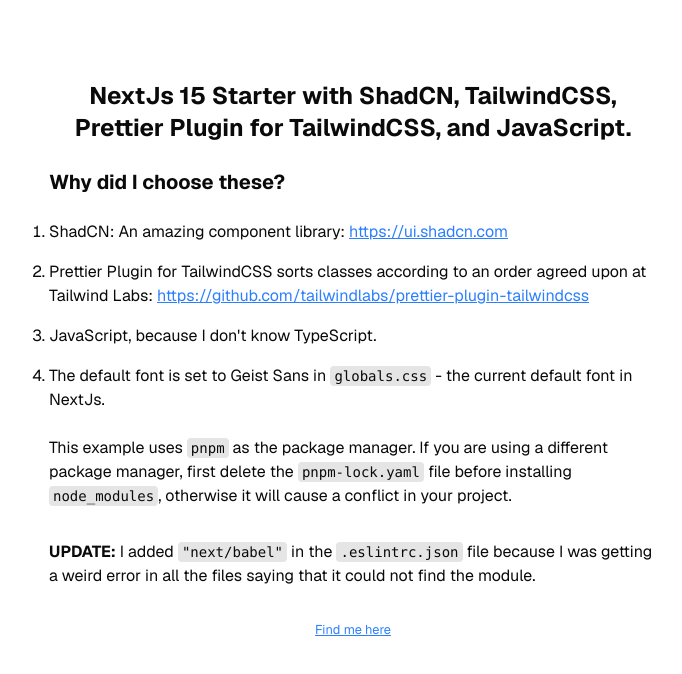
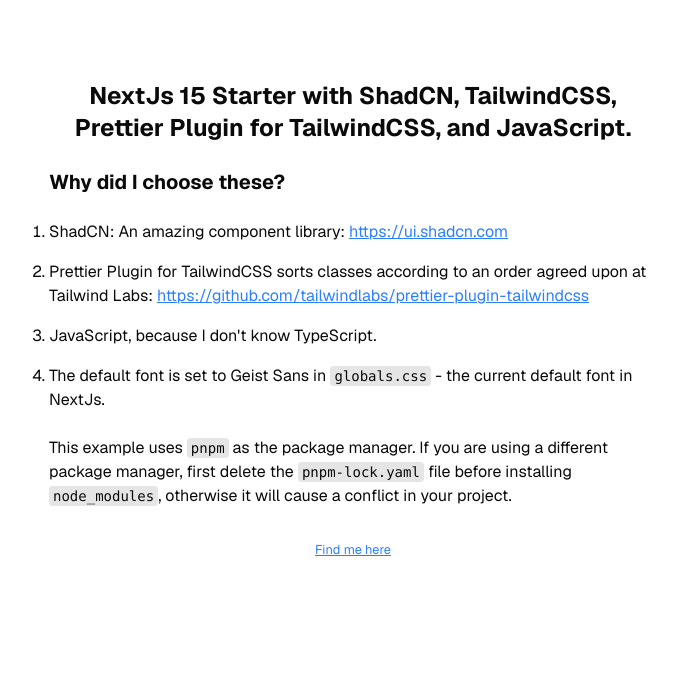
Before and after one commit to SankThomas/next15-starter, a Next.js app: page / in a window 1280 px wide. Shown: the top 674 px of the page, without its empty margins (287-969 px from the left). Built offline with nearby package versions, Linux system fonts and the light colour scheme.

Commit message:
Update page.jsx

```diff
--- a/app/page.jsx
+++ b/app/page.jsx
@@ -62,19 +62,6 @@
           </code>
           , otherwise it will cause a conflict in your project.
         </p>
-
-        <p className="mt-8">
-          <strong>UPDATE:</strong> I added{" "}
-          <code className="rounded bg-neutral-200 px-1 py-0.5 text-sm dark:bg-neutral-800">
-            "next/babel"
-          </code>{" "}
-          in the{" "}
-          <code className="rounded bg-neutral-200 px-1 py-0.5 text-sm dark:bg-neutral-800">
-            .eslintrc.json
-          </code>{" "}
-          file because I was getting a weird error in all the files saying that
-          it could not find the module.
-        </p>
       </div>
 
       <small className="mt-8 block text-center">
```
